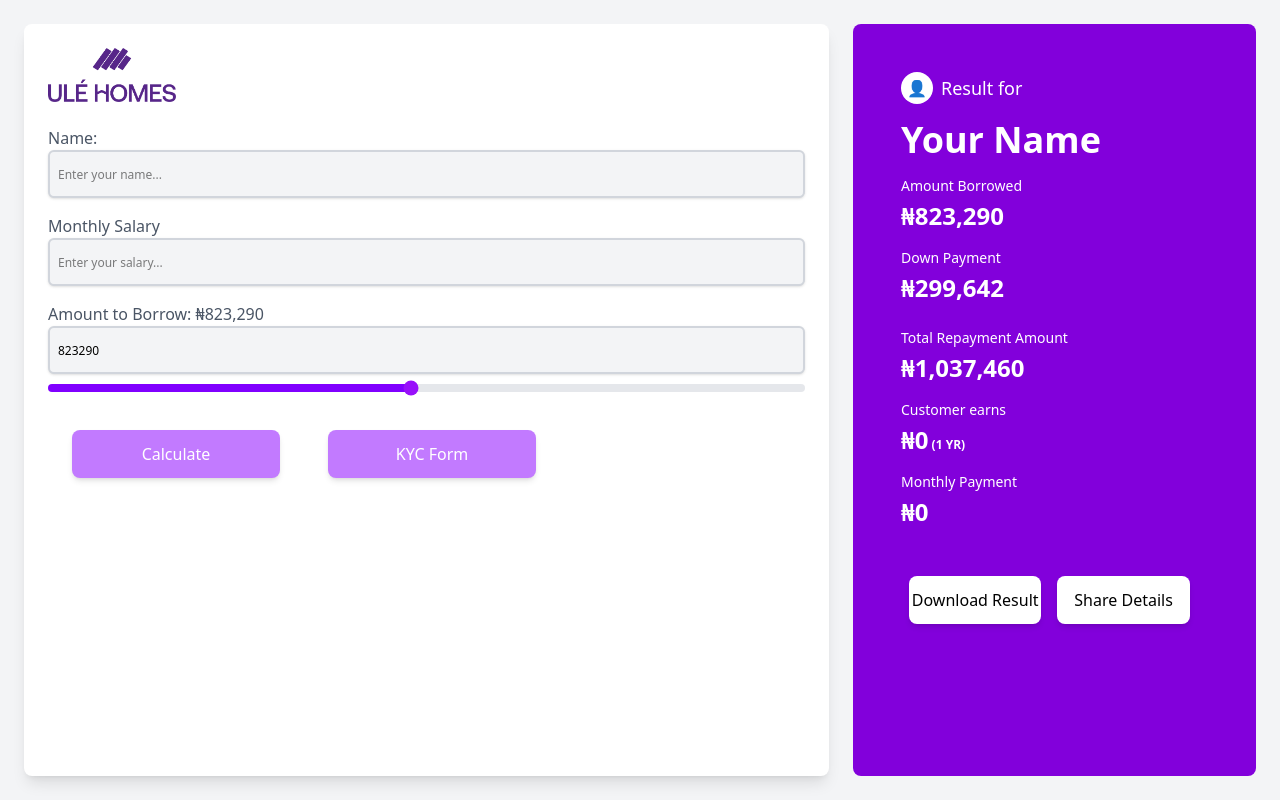
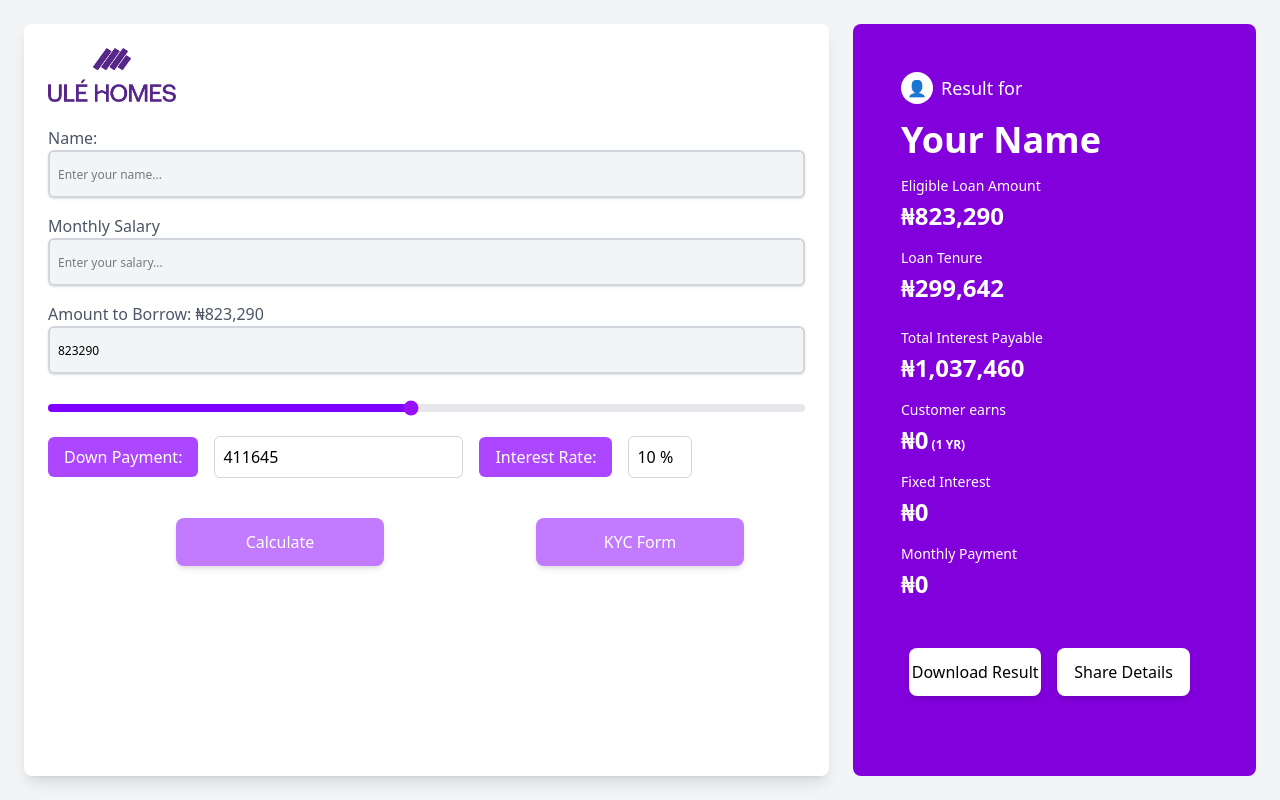
Before and after one commit to TunmiDev/loan-calculator, a React (Vite) app: page / in a window 1280 px wide. Built offline with nearby package versions, Linux system fonts and the light colour scheme.

Commit message:
Update App.jsx

```diff
--- a/src/App.jsx
+++ b/src/App.jsx
@@ -84,7 +84,7 @@ const LoanCalculator = () => {
             }}
             className="focus:border-indigo-700 focus:outline-none focus:shadow-outline
       flex-grow transition duration-200 appearance-none p-2 border-2 border-gray-300 text-black bg-gray-100
-      font-normal w-full h-12 text-xs rounded-md shadow-sm"
+      font-normal w-full h-12 text-xs rounded-md shadow-sm mb-5"
           />
 
           {/* Range Slider */}
@@ -95,7 +95,7 @@ const LoanCalculator = () => {
             step="1000" // Ensures smoother increments
             value={loanAmount === "" ? 200000 : loanAmount} // Default to 200,000 if empty
             onChange={(e) => setLoanAmount(Number(e.target.value))}
-            className="w-full h-2 rounded-lg appearance-none cursor-pointer accent-purple-600"
+            className="w-full h-2 rounded-lg appearance-none cursor-pointer accent-purple-600 mb-6"
             style={{
               background: `linear-gradient(to right, #8000ff ${
                 ((loanAmount - 200000) / (1500000 - 200000)) * 100
@@ -104,16 +104,39 @@ const LoanCalculator = () => {
           />
         </div>
 
-        {/* Button */}
+        {/* Down Payment and Interest Rate */}
+        <div>
+          <div className="items-center flex space-x-4">
+            <label className="bg-purple-500 text-white px-4 py-2 rounded-md">
+              Down Payment:
+            </label>
+            <input
+              value="411645"
+              type="text"
+              className="p-2 border border-gray-300 rounded-md"
+            />
+            <label className="bg-purple-500 text-white px-4 py-2 rounded-md">
+              Interest Rate:
+            </label>
+            <div className="items-center flex">
+              <input
+                value="10 %"
+                type="text"
+                className="p-2 border border-gray-300 w-16 rounded-md"
+              />
+            </div>
+          </div>
+        </div>
+
+        {/* Buttons*/}
         <button
-          className="mt-8 w-52 bg-purple-400 text-white py-3 rounded-lg shadow-md hover:bg-purple-700 mx-6"
+          className="mt-10 w-52 bg-purple-400 text-white py-3 rounded-lg shadow-md hover:bg-purple-700 mx-32"
           onClick={() => setMonthlyPayment(calculateEMI())} // Update state on click
         >
           Calculate
         </button>
-
         <span>{""}</span>
-        <button className="mt-8 w-52 bg-purple-400 text-white py-3 rounded-lg shadow-md hover:bg-purple-700 mx-6">
+        <button className="mt-10 w-52 bg-purple-400 text-white py-3 rounded-lg shadow-md hover:bg-purple-700 mx-6">
           KYC Form
         </button>
       </div>
@@ -130,13 +153,13 @@ const LoanCalculator = () => {
             </div>
             <p className="text-4xl font-bold mb-4">{name || "Your Name"}</p>
             <div>
-              <p className="text-sm">Amount Borrowed</p>
+              <p className="text-sm">Eligible Loan Amount</p>
               <p className="text-2xl font-bold mt-1">
                 ₦{loanAmount.toLocaleString()}
               </p>
             </div>
             <div className="mt-4">
-              <p className="text-sm">Down Payment</p>
+              <p className="text-sm">Loan Tenure</p>
               <p className="text-2xl font-bold mt-1">
                 ₦{downPayment.toLocaleString()}
               </p>
@@ -145,7 +168,7 @@ const LoanCalculator = () => {
         </div>
         <div className="ml-6">
           <div className="mb-4">
-            <p className="text-sm">Total Repayment Amount</p>
+            <p className="text-sm">Total Interest Payable</p>
             <p className="text-2xl font-bold mt-1">
               ₦{(calculateEMI() * tenure).toLocaleString()}
             </p>
@@ -155,6 +178,12 @@ const LoanCalculator = () => {
             <p className="text-2xl font-bold mt-1">
               ₦{(salary * 12).toLocaleString() || "0.00"}
               <span className="text-xs"> (1 YR)</span>
+            </p>
+          </div>
+          <div className="mb-4">
+            <p className="text-sm">Fixed Interest</p>
+            <p className="text-2xl font-bold mt-1">
+              ₦{monthlyPayment.toLocaleString()}
             </p>
           </div>
           <div className="mb-4">
```
